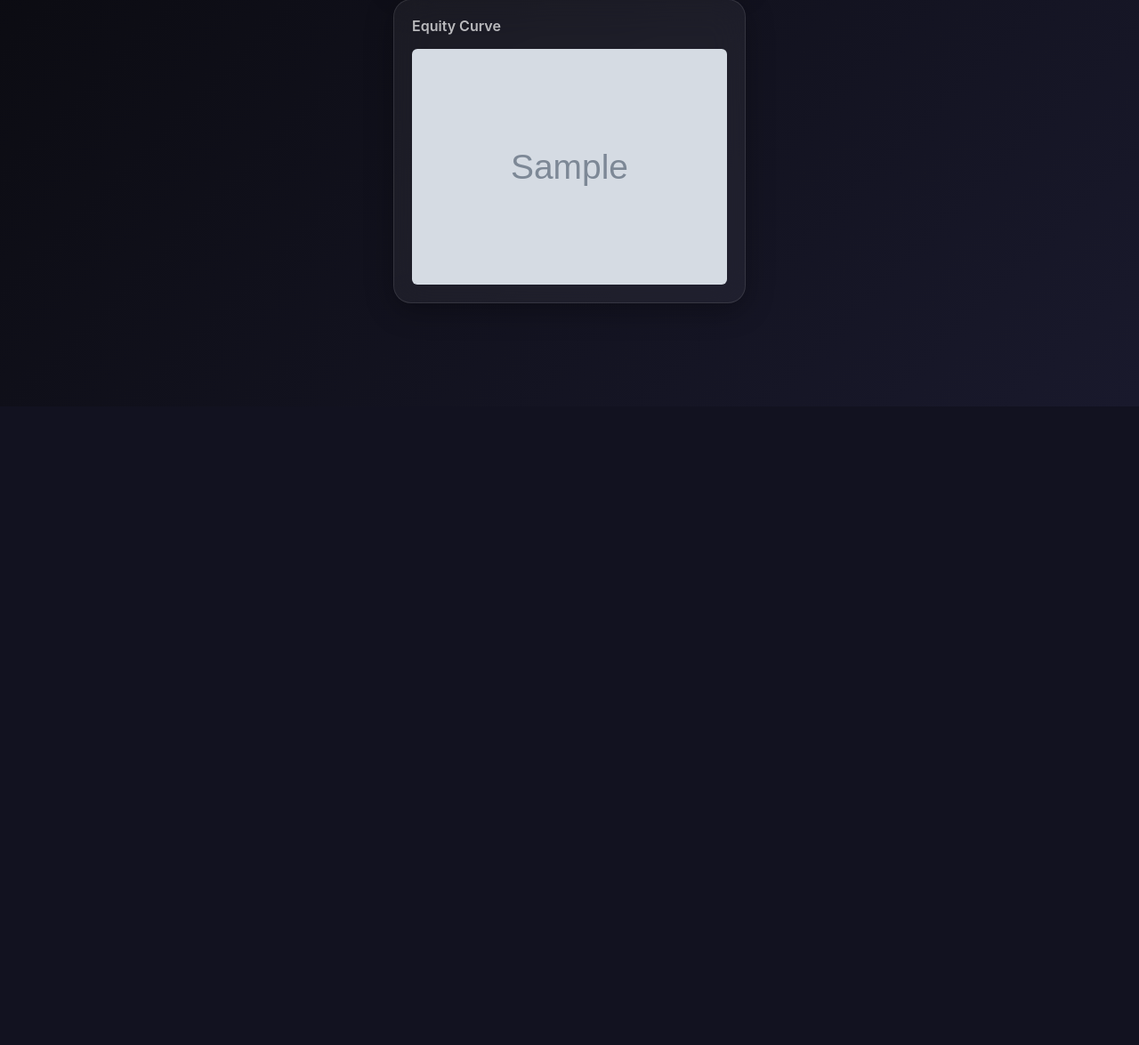
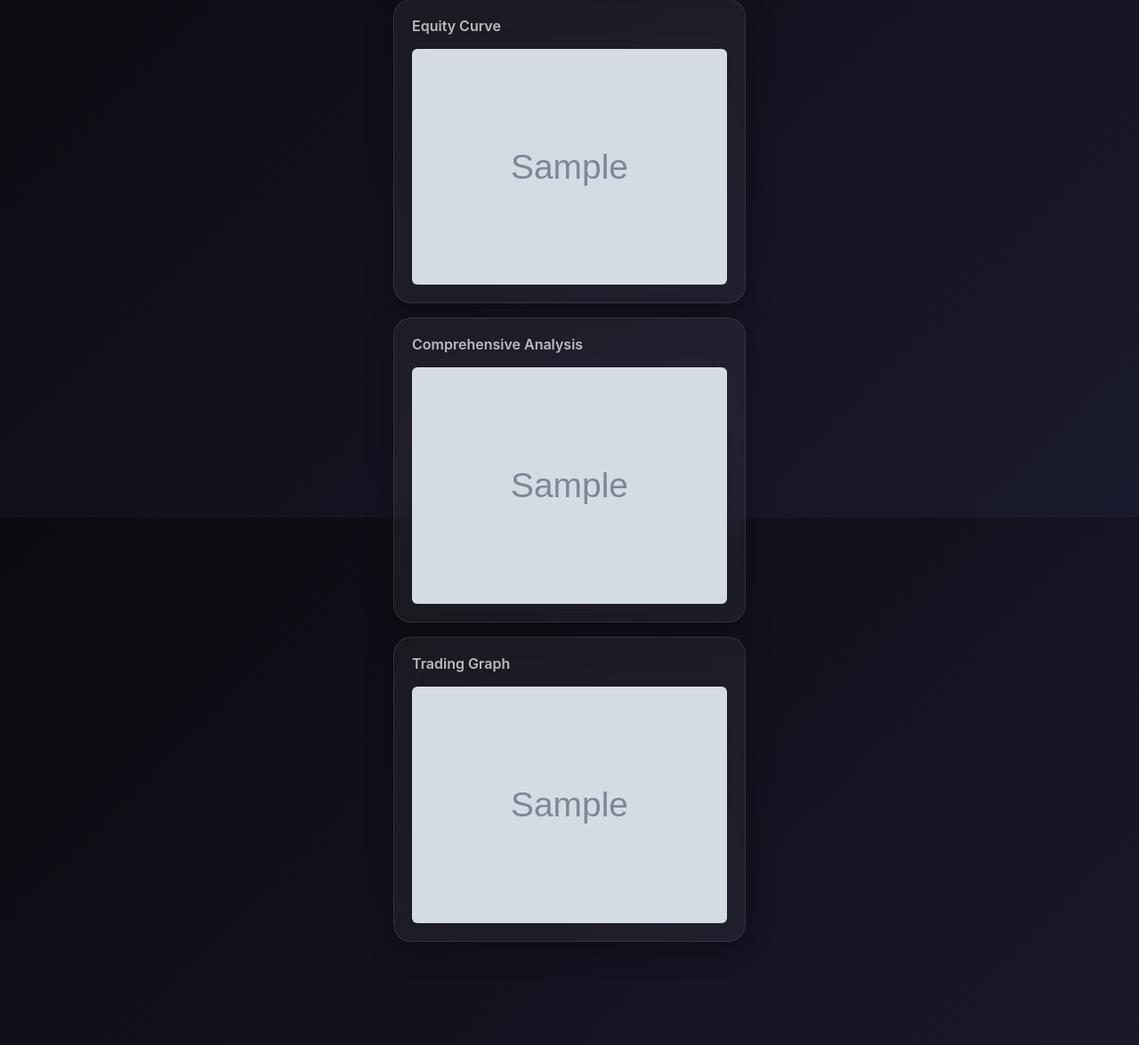
Before and after one commit to icooniex/fxfront, a Django app: template templates/bots/detail.html in a window 1280 px wide. Shown: the part 1018-2193 px from the top of the page at 89% size. Before the commit the page ends 1475 px from the top, so only its background shows below. Run offline with Django 4.2, Linux system fonts and the light colour scheme; the template is opened without the code that fills it: most values are stand-ins (such as "Sample title", 1, 10 or a date in 2020); grey boxes marked "Sample" are stand-in pictures; data that the repository does not hold is empty; some libraries are stand-ins or nearby versions.

Commit message:
add more images on bot detail page

```diff
--- a/templates/bots/detail.html
+++ b/templates/bots/detail.html
@@ -146,6 +146,22 @@
             <img src="{{ latest_backtest.equity_curve_image.url }}" alt="Equity Curve" class="img-fluid rounded" style="max-width: 100%; height: auto;">
         </div>
         {% endif %}
+
+        <!-- Comprehensive Analysis -->
+        {% if latest_backtest.comprehensive_analysis_image %}
+        <div class="glass-card fade-in mb-3" style="padding: 20px;">
+            <h4 class="mb-3" style="font-size: 1rem; color: rgba(255, 255, 255, 0.7);">Comprehensive Analysis</h4>
+            <img src="{{ latest_backtest.comprehensive_analysis_image.url }}" alt="Comprehensive Analysis" class="img-fluid rounded" style="max-width: 100%; height: auto;">
+        </div>
+        {% endif %}
+
+        <!-- Trading Graph -->
+        {% if latest_backtest.trading_graph_image %}
+        <div class="glass-card fade-in mb-3" style="padding: 20px;">
+            <h4 class="mb-3" style="font-size: 1rem; color: rgba(255, 255, 255, 0.7);">Trading Graph</h4>
+            <img src="{{ latest_backtest.trading_graph_image.url }}" alt="Trading Graph" class="img-fluid rounded" style="max-width: 100%; height: auto;">
+        </div>
+        {% endif %}
         {% else %}
         <div class="section-header">
             <h3 class="section-title">ผล Backtest</h3>
```
